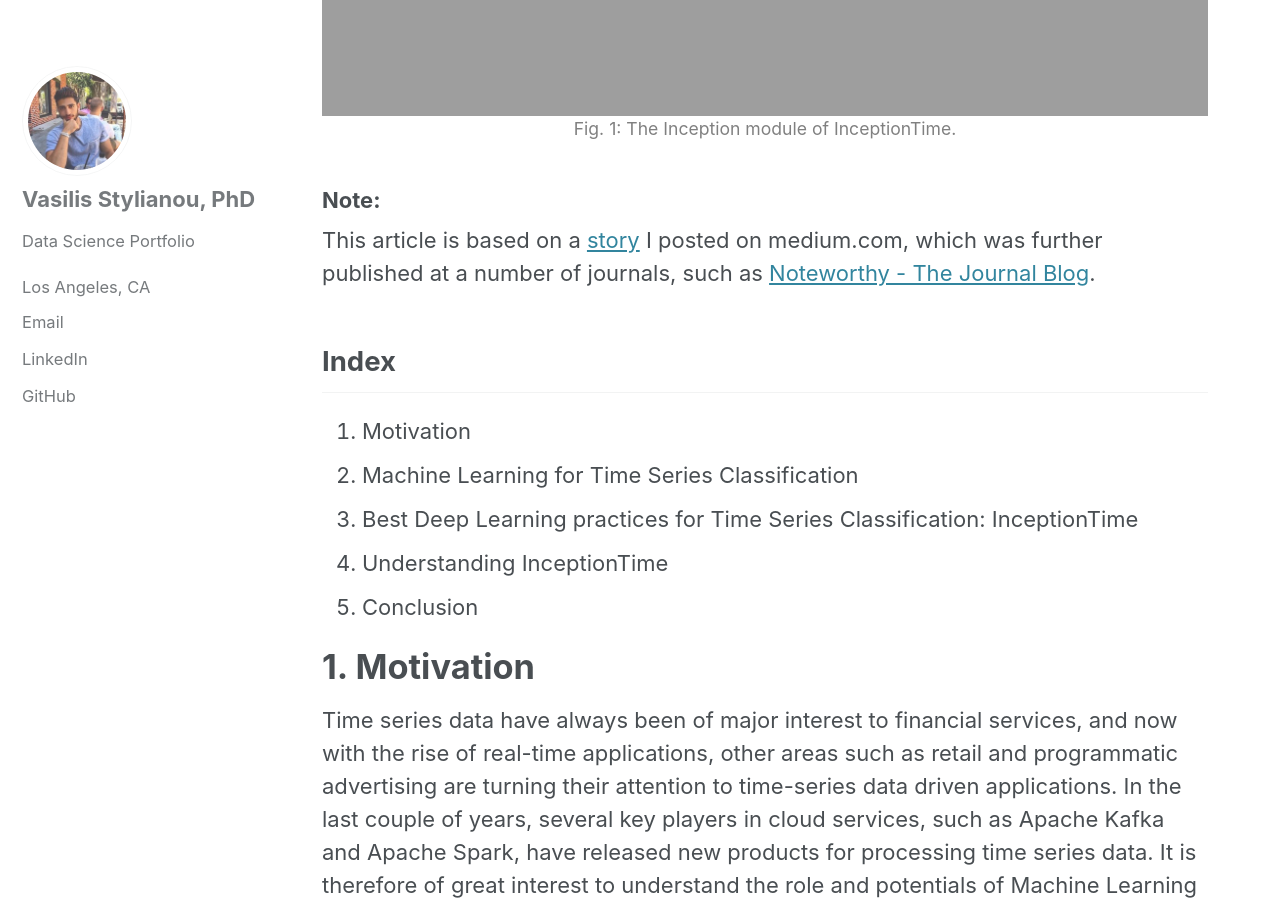
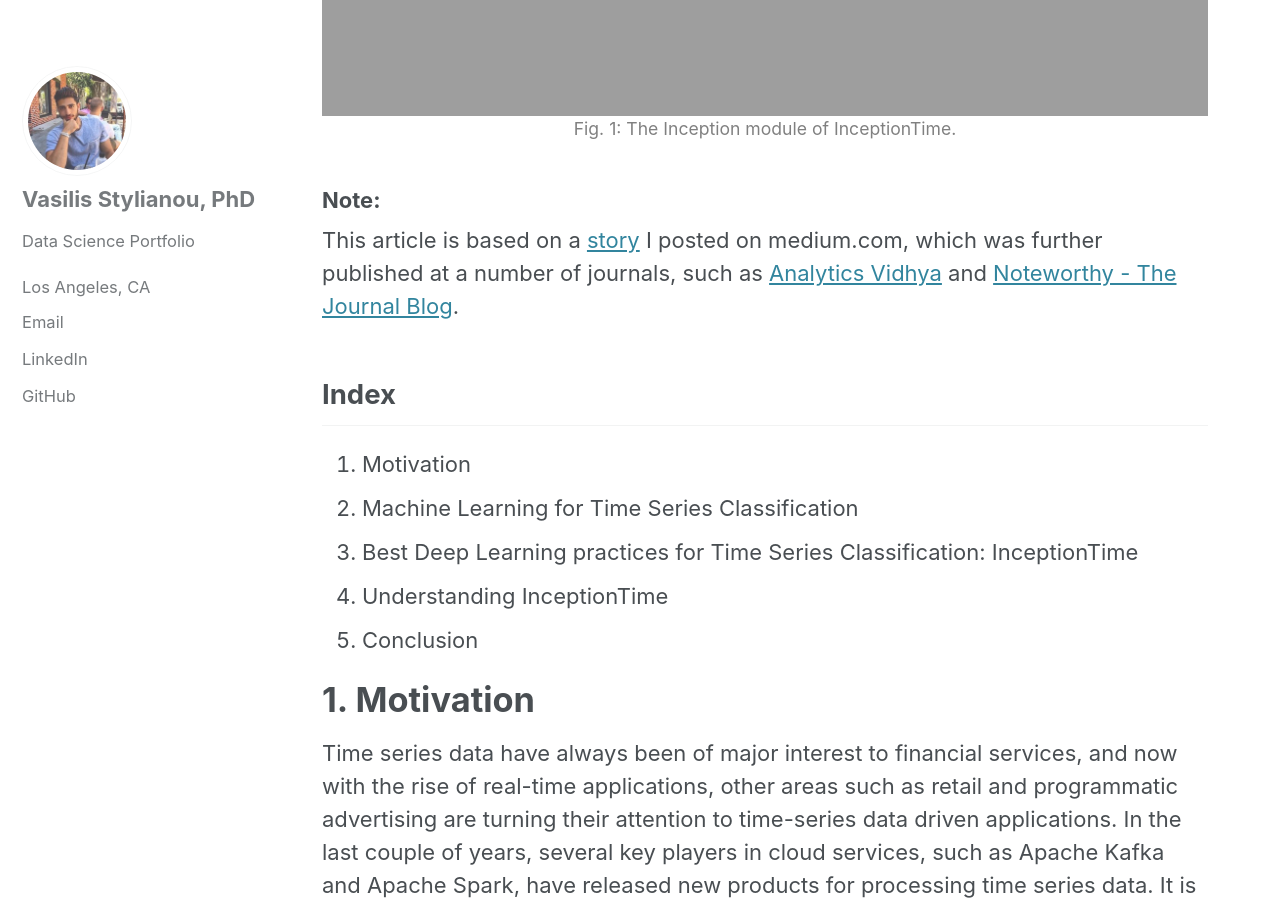
Before and after one commit to vasilis-stylianou/vasilis-stylianou.github.io, a Jekyll site: the page built from _posts/2020-01-21-DL_for_TSC.md, in a window 1280 px wide and 900 px high, scrolled down 783 px. Built offline with Jekyll 4.4.1, drawn with Linux system fonts in a browser that asks for light colours; cached includes are drawn as plain includes.

Commit message:
added journal links

```diff
--- a/_posts/2020-01-21-DL_for_TSC.md
+++ b/_posts/2020-01-21-DL_for_TSC.md
@@ -11,7 +11,7 @@ Fig. 1: The Inception module of InceptionTime.
 {: style="color:gray; font-size: 80%; text-align: center;"}
 
 ### Note:
-This article is based on a [story](https://medium.com/@stylianouvasilis/deep-learning-for-time-series-classification-inceptiontime-245703f422db) I posted on medium.com, which was further published at a number of journals, such as [Noteworthy - The Journal Blog](https://blog.usejournal.com/).
+This article is based on a [story](https://medium.com/@stylianouvasilis/deep-learning-for-time-series-classification-inceptiontime-245703f422db) I posted on medium.com, which was further published at a number of journals, such as [Analytics Vidhya](https://medium.com/analytics-vidhya) and [Noteworthy - The Journal Blog](https://blog.usejournal.com/).
 
 ## Index
 1. Motivation
```
